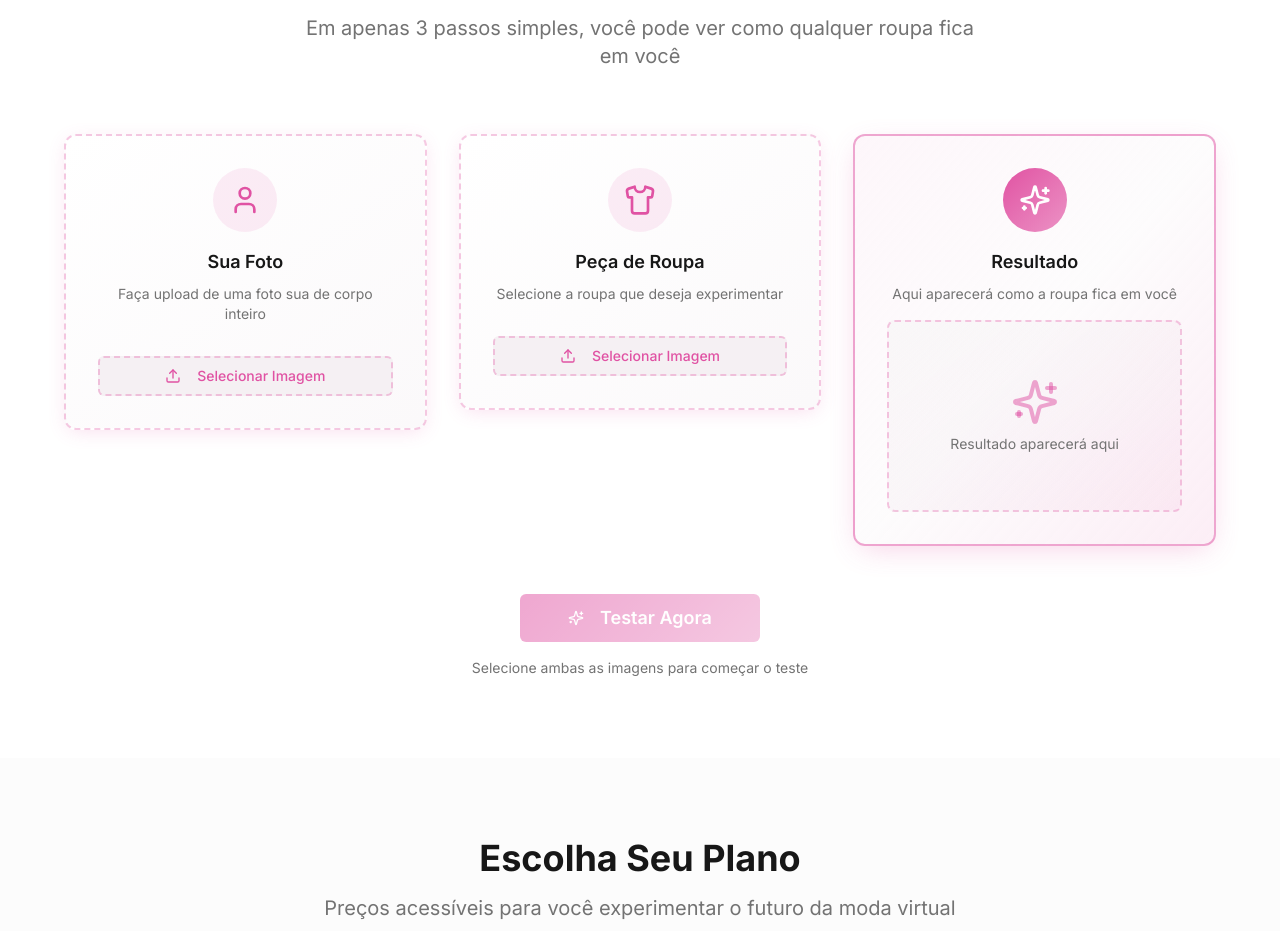
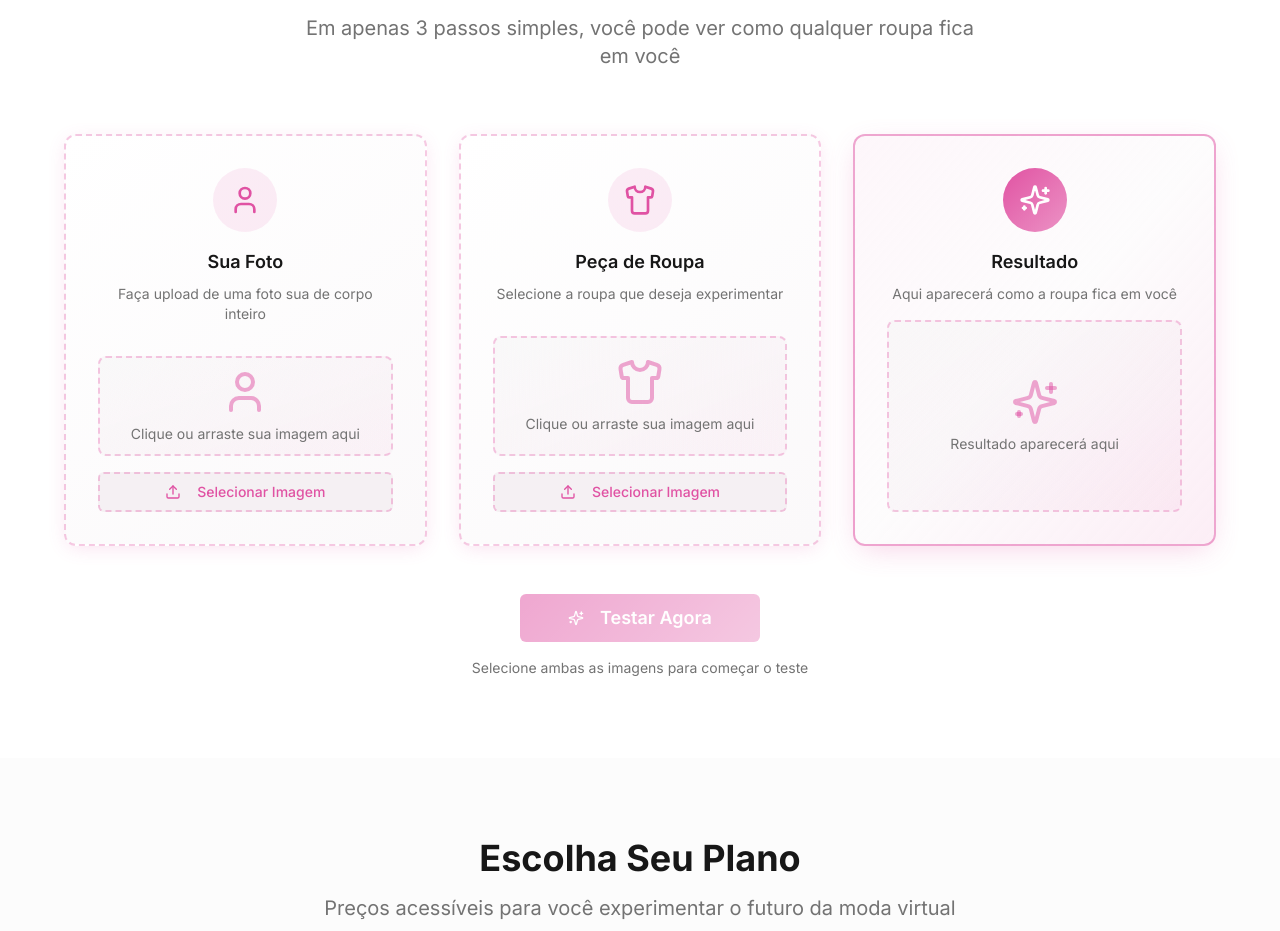
Before and after one commit to ubiratanbraga/meu-provador-virtual, a React (Vite) app: page / in a window 1280 px wide. Shown: the part 1040-1971 px from the top of the page. Built offline with nearby package versions, Linux system fonts and the light colour scheme.

Commit message:
Ajustar altura das seções
Ajusta a altura das seções "Peça de Roupa" e "Sua Foto" para que correspondam à altura da seção "Resultado", garantindo um layout mais equilibrado.

```diff
--- a/src/components/UploadCard.tsx
+++ b/src/components/UploadCard.tsx
@@ -43,9 +43,9 @@ const UploadCard = ({ title, description, icon, onImageSelect }: UploadCardProps
   const IconComponent = icon === "user" ? User : Shirt;
 
   return (
-    <div className="w-full max-w-sm mx-auto">
+    <div className="w-full max-w-sm mx-auto h-full">
       <div
-        className={`relative border-2 border-dashed rounded-xl p-8 text-center transition-all duration-300 bg-gradient-card shadow-soft hover:shadow-elegant ${
+        className={`relative border-2 border-dashed rounded-xl p-8 text-center transition-all duration-300 bg-gradient-card shadow-soft hover:shadow-elegant h-full flex flex-col ${
           isDragOver ? 'border-primary bg-primary/5' : 'border-primary/30'
         }`}
         onDrop={handleDrop}
@@ -53,8 +53,15 @@ const UploadCard = ({ title, description, icon, onImageSelect }: UploadCardProps
         onDragLeave={handleDragLeave}
       >
         {preview ? (
-          <div className="space-y-4">
-            <div className="relative w-full h-48 rounded-lg overflow-hidden bg-muted">
+          <div className="space-y-4 flex-1 flex flex-col">
+            <div className="w-16 h-16 mx-auto bg-gradient-primary rounded-full flex items-center justify-center">
+              <IconComponent className="h-8 w-8 text-primary-foreground" />
+            </div>
+            <div>
+              <h3 className="font-semibold text-lg text-foreground mb-2">{title}</h3>
+              <p className="text-muted-foreground text-sm mb-4">{description}</p>
+            </div>
+            <div className="relative w-full h-48 rounded-lg overflow-hidden bg-muted flex-1">
               <img
                 src={preview}
                 alt="Preview"
@@ -64,14 +71,14 @@ const UploadCard = ({ title, description, icon, onImageSelect }: UploadCardProps
             <Button
               variant="upload"
               onClick={() => document.getElementById(`file-${icon}`)?.click()}
-              className="w-full"
+              className="w-full mt-auto"
             >
               <Upload className="mr-2 h-4 w-4" />
               Alterar Imagem
             </Button>
           </div>
         ) : (
-          <div className="space-y-4">
+          <div className="space-y-4 flex-1 flex flex-col">
             <div className="w-16 h-16 mx-auto bg-primary/10 rounded-full flex items-center justify-center">
               <IconComponent className="h-8 w-8 text-primary" />
             </div>
@@ -79,10 +86,16 @@ const UploadCard = ({ title, description, icon, onImageSelect }: UploadCardProps
               <h3 className="font-semibold text-lg text-foreground mb-2">{title}</h3>
               <p className="text-muted-foreground text-sm mb-4">{description}</p>
             </div>
+            <div className="w-full h-48 rounded-lg bg-gradient-to-br from-muted/50 to-primary/5 border-2 border-dashed border-primary/30 flex items-center justify-center flex-1">
+              <div className="text-center">
+                <IconComponent className="h-12 w-12 text-primary/50 mx-auto mb-2" />
+                <p className="text-sm text-muted-foreground">Clique ou arraste sua imagem aqui</p>
+              </div>
+            </div>
             <Button
               variant="upload"
               onClick={() => document.getElementById(`file-${icon}`)?.click()}
-              className="w-full"
+              className="w-full mt-auto"
             >
               <Upload className="mr-2 h-4 w-4" />
               Selecionar Imagem
```
